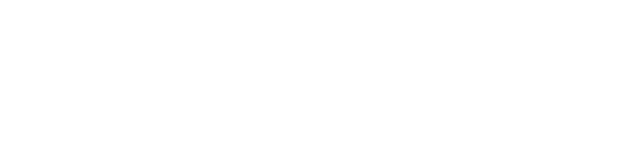
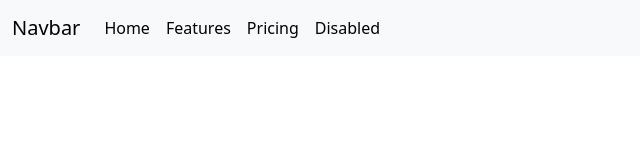
Before and after one commit to Lohanninho/portfolio, a plain HTML site: page index.html in a window 1280 px wide. Shown: the whole page, without its empty margins (0-640 px from the left). Drawn offline with nearby package versions, Linux system fonts and the light colour scheme.

Commit message:
Update index.html

```diff
--- a/index.html
+++ b/index.html
@@ -1,12 +1,38 @@
-<!DOCTYPE html>
+<!doctype html>
 <html lang="en">
-<head>
-    <meta charset="UTF-8">
-    <meta http-equiv="X-UA-Compatible" content="IE=edge">
-    <meta name="viewport" content="width=device-width, initial-scale=1.0">
-    <title>Document</title>
-</head>
-<body>
-
-</body>
+  <head>
+    <meta charset="utf-8">
+    <meta name="viewport" content="width=device-width, initial-scale=1">
+    <title>Bootstrap demo</title>
+    <link href="https://cdn.jsdelivr.net/npm/bootstrap@5.3.0-alpha1/dist/css/bootstrap.min.css" rel="stylesheet" integrity="sha384-GLhlTQ8iRABdZLl6O3oVMWSktQOp6b7In1Zl3/Jr59b6EGGoI1aFkw7cmDA6j6gD" crossorigin="anonymous">
+  </head>
+  <body>
+    <header>
+        <nav class="navbar navbar-expand-lg bg-body-tertiary">
+            <div class="container-fluid">
+              <a class="navbar-brand" href="#">Navbar</a>
+              <button class="navbar-toggler" type="button" data-bs-toggle="collapse" data-bs-target="#navbarNav" aria-controls="navbarNav" aria-expanded="false" aria-label="Toggle navigation">
+                <span class="navbar-toggler-icon"></span>
+              </button>
+              <div class="collapse navbar-collapse" id="navbarNav">
+                <ul class="navbar-nav">
+                  <li class="nav-item">
+                    <a class="nav-link active" aria-current="page" href="#">Home</a>
+                  </li>
+                  <li class="nav-item">
+                    <a class="nav-link active" href="#">Features</a>
+                  </li>
+                  <li class="nav-item">
+                    <a class="nav-link active" href="#">Pricing</a>
+                  </li>
+                  <li class="nav-item">
+                    <a class="nav-link active" href="#">Disabled</a>
+                  </li>
+                </ul>
+              </div>
+            </div>
+          </nav>
+    </header>
+    <script src="https://cdn.jsdelivr.net/npm/bootstrap@5.3.0-alpha1/dist/js/bootstrap.bundle.min.js" integrity="sha384-w76AqPfDkMBDXo30jS1Sgez6pr3x5MlQ1ZAGC+nuZB+EYdgRZgiwxhTBTkF7CXvN" crossorigin="anonymous"></script>
+  </body>
 </html>
```
